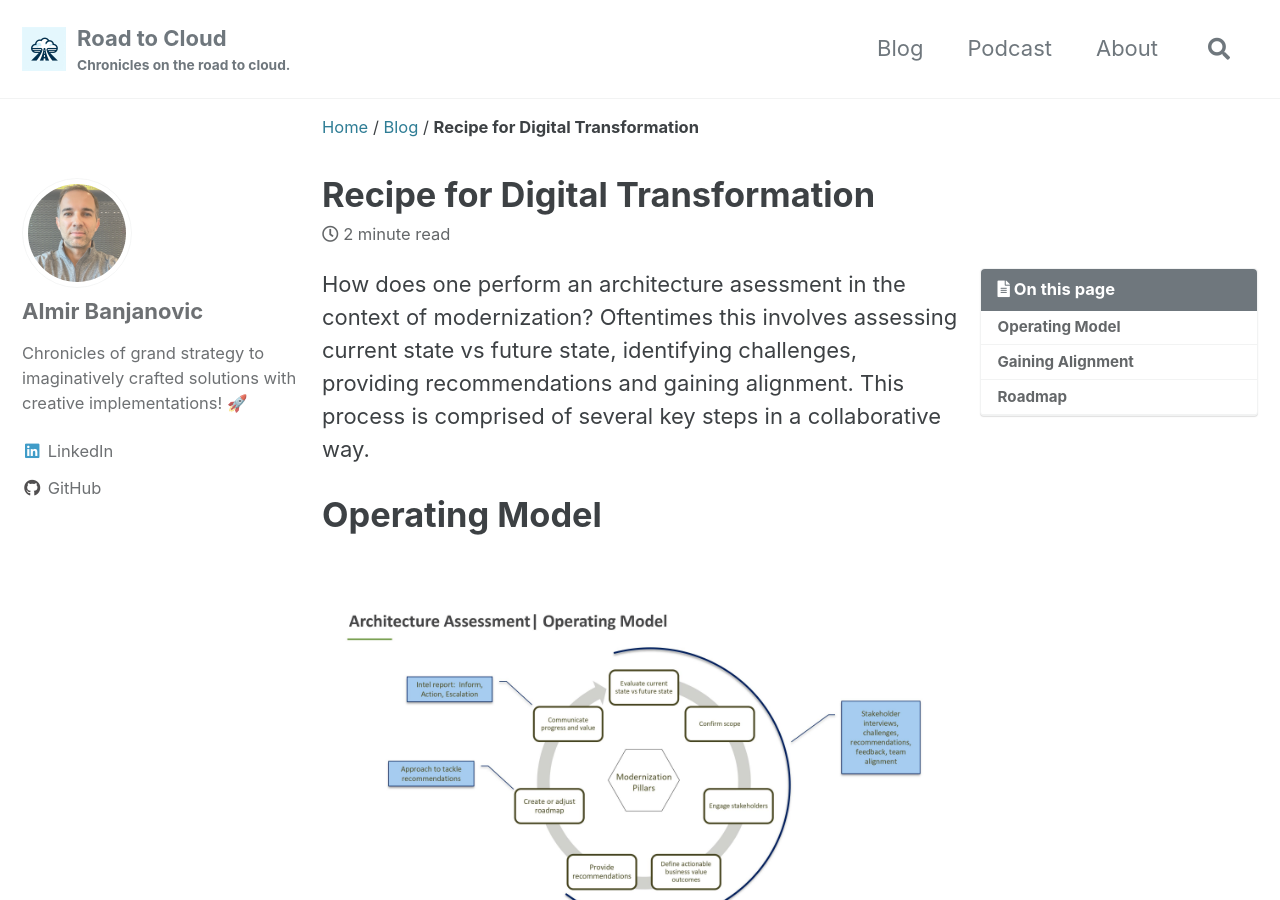
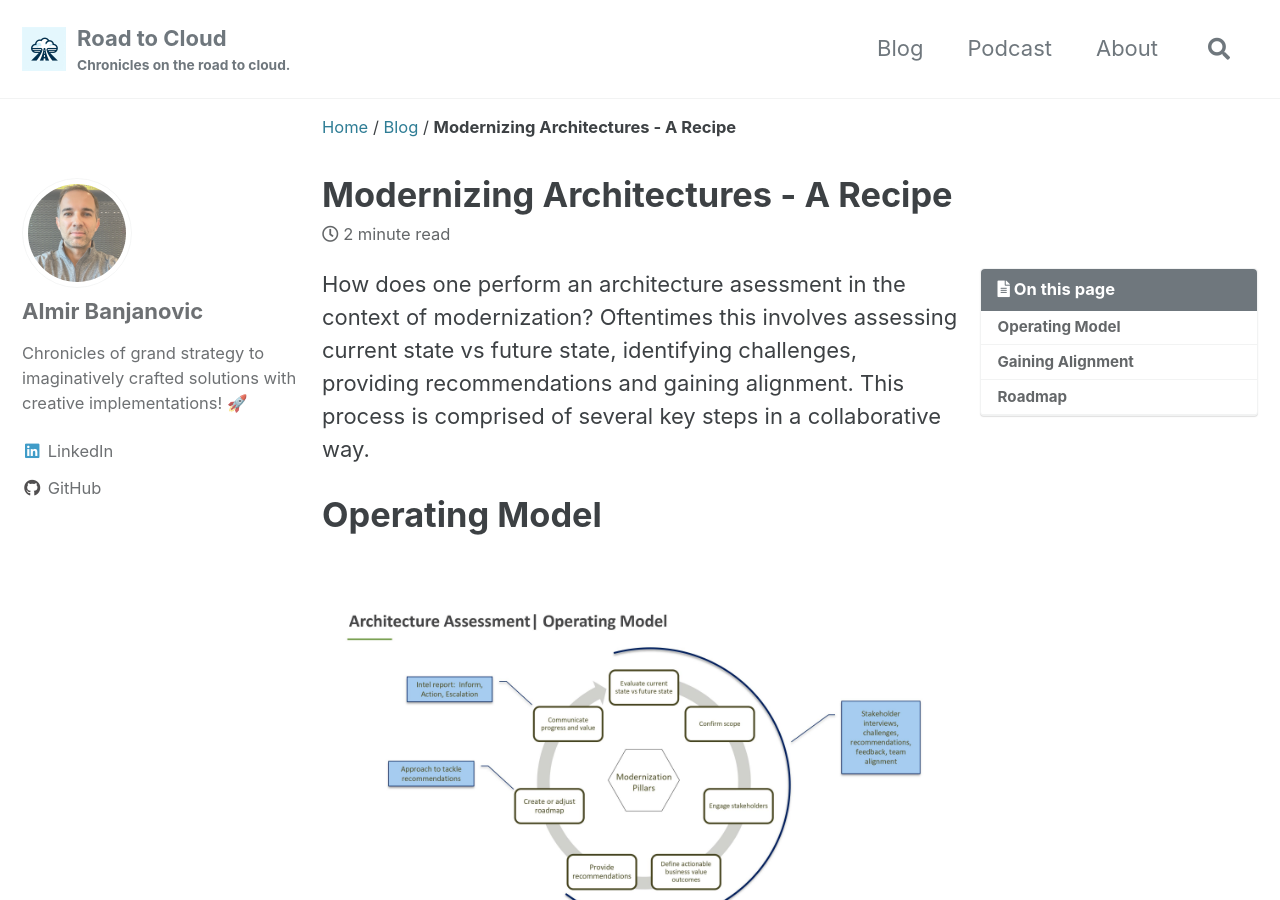
Before and after one commit to almirbanjanovic/roadtocloud.github.io, a Jekyll site: the page built from blog/_posts/2023-11-1-architecture-assessments.md, in a window 1280 px wide and 900 px high. Built offline with Jekyll 4.4.1, drawn with Linux system fonts in a browser that asks for light colours; cached includes are drawn as plain includes.

Commit message:
Update 2023-11-1-architecture-assessments.md

```diff
--- a/blog/_posts/2023-11-1-architecture-assessments.md
+++ b/blog/_posts/2023-11-1-architecture-assessments.md
@@ -1,5 +1,5 @@
 ---
-title:  "Recipe for Digital Transformation"
+title:  "Modernizing Architectures - A Recipe"
 header:
   teaser: "/assets/images/arch-assess-1.jpg"
 excerpt: "How does one perform an architecture asessment in the context of modernization? Oftentimes this involves assessing current state vs future state, identifying challenges, providing recommendations and gaining alignment."
```
